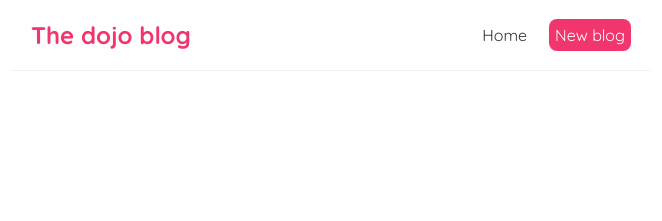
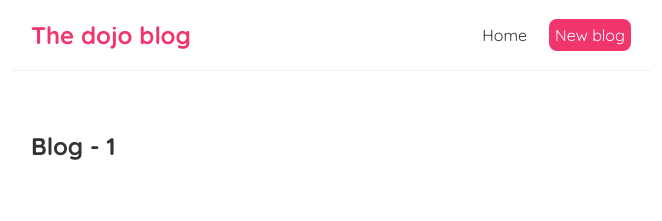
Before and after one commit to Abd-ELrahmanHamza/dojo-blog, a React (Create React App) app: page /blog/1 in a window 1280 px wide. Shown: the top 221 px of the page, without its empty margins (309-971 px from the left). Built offline with nearby package versions, Linux system fonts and the light colour scheme.

Commit message:
blog details

```diff
--- a/src/App.js
+++ b/src/App.js
@@ -2,6 +2,7 @@
 import Home from "./Home";
 import { BrowserRouter as Router, Route, Switch } from "react-router-dom";
 import Create from "./Create";
+import BlogDetails from "./BlogDetails";
 
 function App() {
   // const homes = [<Home key="1" />, <Home key="2" />];
@@ -17,6 +18,9 @@
             <Route path="/create">
               <Create />
             </Route>
+            <Route path="/blog/:id">
+              <BlogDetails />
+            </Route>
           </Switch>
         </div>
       </div>
--- /dev/null
+++ b/src/BlogDetails.js
@@ -0,0 +1,12 @@
+import { useParams } from "react-router-dom";
+
+const BlogDetails = () => {
+  const { id } = useParams();
+  return (
+    <div className="blog-details">
+      <h2>Blog - {id}</h2>
+    </div>
+  );
+};
+
+export default BlogDetails;
--- a/src/BlogsList.js
+++ b/src/BlogsList.js
@@ -1,3 +1,5 @@
+import { Link } from "react-router-dom";
+
 const Blogs = ({ blogs, title }) => {
   // const blogs = props.blogs;
   // const title = props.title;
@@ -10,8 +12,10 @@
       <h2>{title}</h2>
       {blogs.map((blog) => (
         <div className="blog-preview" key={blog.id}>
-          <h2>{blog.title}</h2>
-          <p> Written by {blog.author}</p>
+          <Link to={`/blog/${blog.id}`}>
+            <h2>{blog.title}</h2>
+            <p> Written by {blog.author}</p>
+          </Link>
         </div>
       ))}
     </div>
--- a/src/index.css
+++ b/src/index.css
@@ -56,3 +56,7 @@
   color: #f1356d;
   margin-bottom: 8px;
 }
+
+.blog-preview a{
+  text-decoration: none;
+}
```
